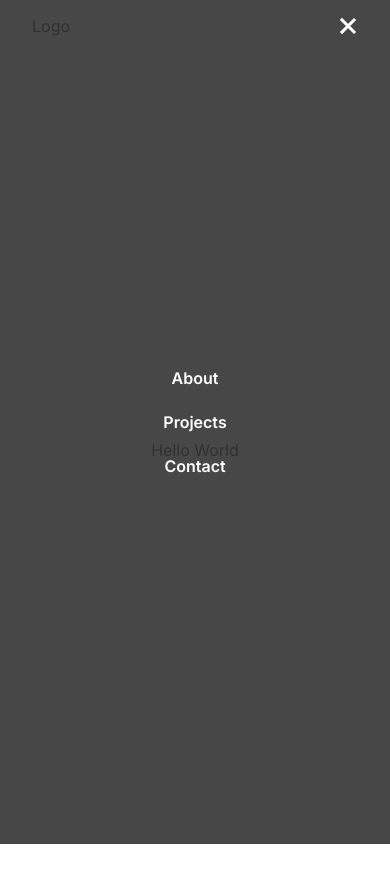
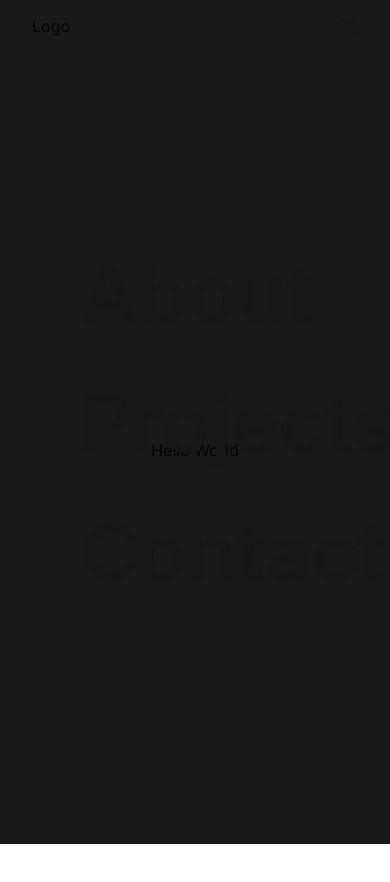
Before and after one commit to anthonynuge/avqn-dev, a Next.js app: page / in a window 390 px wide. Both pictures are taken after a click on the element 348 px from the left and 26 px from the top of the page. Shown: the top 882 px of the page. Built offline with nearby package versions, Linux system fonts and the light colour scheme.

Commit message:
Add overlay fade in and out animation.

```diff
--- a/src/components/Navbar.tsx
+++ b/src/components/Navbar.tsx
@@ -5,29 +5,46 @@ import React, { useState } from "react";
 import styles from "@styles/Navbar.module.css";
 
 const Navbar = () => {
-  const [isActive, setIsActive] = useState(false);
+  const [isOpen, setIsOpen] = useState(false);
+  const [isFadingOut, setIsFadingOut] = useState(false);
 
   const toggleMenu = () => {
-    setIsActive(!isActive);
+    // setIsOpen(!isOpen);
+    if (isOpen) {
+      setIsFadingOut(true);
+      setTimeout(() => {
+        setIsOpen(false);
+        setIsFadingOut(false);
+      }, 500);
+    } else {
+      setIsOpen(true);
+    }
   };
 
   return (
     // <div>Navbar</div>
-    <nav className={`${styles.navbar} ${isActive ? styles.active : ""}`}>
+    <nav className={styles.navbar}>
       <div className={styles.logo}>
         <Link href="/">Logo</Link>
       </div>
       <div className={styles.hamburgerToggle} onClick={toggleMenu}>
         <span
-          className={`${styles.hamBar} ${isActive ? styles.xTop : ""}`}
+          className={`${styles.hamBar} ${isOpen ? styles.xTop : ""}`}
         ></span>
         <span
-          className={`${styles.hamBar} ${isActive ? styles.xMid : ""}`}
+          className={`${styles.hamBar} ${isOpen ? styles.xMid : ""}`}
         ></span>
         <span
-          className={`${styles.hamBar} ${isActive ? styles.xBot : ""}`}
+          className={`${styles.hamBar} ${isOpen ? styles.xBot : ""}`}
         ></span>
       </div>
+      {isOpen && (
+        // <div className={styles.navOverlay}>
+        <div
+          className={`${styles.navOverlay} ${
+            isFadingOut ? styles.fadeOut : styles.fadeIn
+          } `}
+        >
           <ul className={styles.navLinks}>
             <li className={styles.navItem}>
               <Link href="/about" className={styles.navLink}>
@@ -45,6 +62,8 @@ const Navbar = () => {
               </Link>
             </li>
           </ul>
+        </div>
+      )}
     </nav>
   );
 };
--- a/src/styles/Navbar.module.css
+++ b/src/styles/Navbar.module.css
@@ -1,17 +1,99 @@
 .navbar {
   display: flex;
   justify-content: space-between;
+  align-items: center;
   padding: 1rem 2rem;
 }
 
 .logo {
+  color: var(--color-accent);
+}
+
+/* toggle  */
+.hamburgerToggle {
+  display: flex;
+  flex-direction: column;
+  justify-content: space-between;
+  height: 20px;
+  width: 20px;
+  z-index: 1001;
+  cursor: pointer;
+}
+
+.hamburgerToggle .hamBar {
+  background-color: var(--foreground);
+  height: 2px;
+  width: 20px;
+  transition: all 200ms ease-in-out;
+}
+
+.xTop {
+  transition: all 200ms ease-in-out;
+  transform: rotate(45deg) translate(6.5px, 6.5px);
+}
+
+.xMid {
+  transition: all 200ms ease-in-out;
+  opacity: 0;
+}
+
+.xBot {
+  transition: all 200ms ease-in-out;
+  transform: rotate(-45deg) translate(6.5px, -6.5px);
+}
+
+.navOverlay {
+  position: fixed;
+  top: 0;
+  left: 0;
+  width: 100%;
+  height: 100%;
+  background-color: rgba(0, 0, 0, 0.9);
+  z-index: 1000;
+  padding-left: 5rem;
+  animation-duration: 0.5s;
+  animation-fill-mode: forwards;
+}
+
+.fadeIn {
+  animation-name: fadeIn;
+}
+
+@keyframes fadeIn {
+  from {
+    opacity: 0;
+  }
+  to {
+    opacity: 1;
+  }
+}
+
+.fadeOut {
+  animation-name: fadeOut;
+}
+
+@keyframes fadeOut {
+  from {
+    opacity: 1;
+  }
+  to {
+    opacity: 0;
+  }
 }
 
 .navLinks {
+  color: var(--foreground);
+  height: 100%;
+  font-size: 5rem;
   list-style: none;
+  text-decoration: none;
+  position: relative;
+  display: inline-block;
+  transition: color 0.1s ease;
   display: flex;
-  gap: 1.5rem;
-  margin: 0;
+  flex-direction: column;
+  justify-content: center;
+  gap: 2rem;
 }
 
 .navItem {
@@ -19,7 +101,6 @@
 }
 
 .navLink {
-  color: #fff;
   text-decoration: none;
   transition: color 0.3s ease;
 }
@@ -29,7 +110,7 @@
 }
 
 /* Resonsive Styles */
-@media (max-width: 768px) {
+/* @media (max-width: 768px) {
   .navbar {
     flex-direction: row;
     align-items: center;
@@ -98,4 +179,4 @@
   .hamburger {
     display: none;
   }
-}
+} */
--- a/src/styles/globals.css
+++ b/src/styles/globals.css
@@ -5,8 +5,23 @@
 
 @media (prefers-color-scheme: dark) {
   :root {
-    --background: #0a0a0a;
+    /* --background: #171717;
     --foreground: #ededed;
+    --secondary-color: #474747; */
+    --background: #1e202e;
+    --foreground: #ededed;
+    --color-primary: #313342;
+    --color-secondary: #474747;
+    --color-accent: #b3b7d1;
+    --color-muted: #888991;
+
+    /* --background-color: #171717;
+    --foreground-color: #ededed;
+    --primary-color: #4b8bff;
+    --secondary-color: #b58aff;
+    --accent-color: #ffb3b5;
+    --muted-color: #a1a1a1;
+    --border-color: #2a2a2a;  */
   }
 }
 
@@ -19,7 +34,7 @@ body {
 body {
   color: var(--foreground);
   background: var(--background);
-  font-family: Arial, Helvetica, sans-serif;
+  /* font-family: Arial, Helvetica, sans-serif; */
   -webkit-font-smoothing: antialiased;
   -moz-osx-font-smoothing: grayscale;
 }
@@ -28,6 +43,15 @@ body {
   box-sizing: border-box;
   padding: 0;
   margin: 0;
+}
+
+button {
+  background-color: var(--color-primary);
+  color: var(--foreground);
+}
+
+button:hover {
+  background-color: var(--color-secondary);
 }
 
 a {
```
Lines whose indentation alone changed are shown as unchanged.
